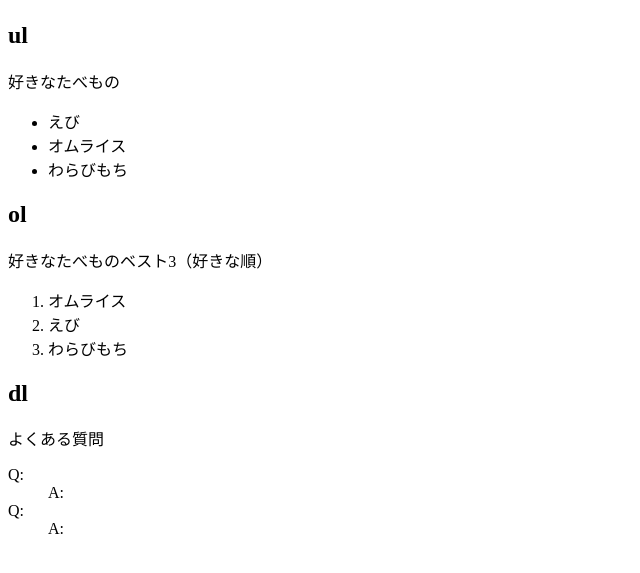
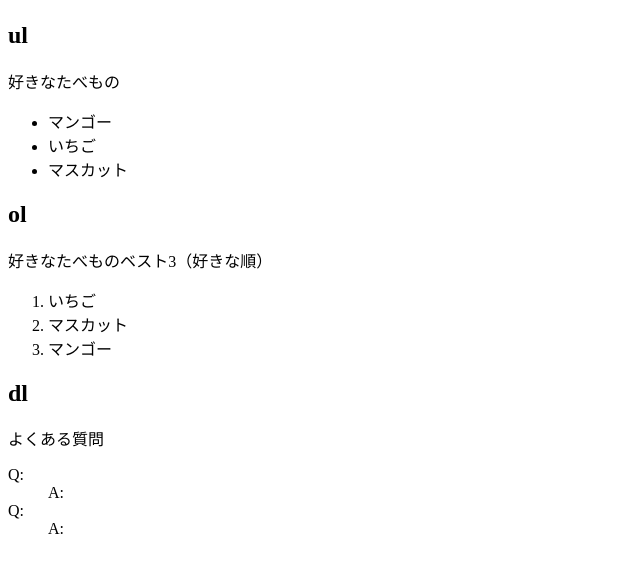
Before and after one commit to madokakmr/html_sample_04, a plain HTML site: page index.html in a window 1280 px wide. Shown: the part 67-640 px from the top of the page, without its empty margins (0-640 px from the left). Drawn offline with Linux system fonts and the light colour scheme.

Commit message:
Add files via upload

```diff
--- a/index.html
+++ b/index.html
@@ -1,5 +1,5 @@
 <!DOCTYPE html>
-<html lang="en">
+<html lang="ja">
 <head>
     <meta charset="UTF-8">
     <meta http-equiv="X-UA-Compatible" content="IE=edge">
@@ -7,21 +7,22 @@
     <title>Document</title>
 </head>
 <body>
+
     <h1>様々なリスト</h1>
 <h2>ul</h2>
 <p>好きなたべもの</p>
 <ul>
-  <li>えび</li>
-  <li>オムライス</li>
-  <li>わらびもち</li>
+  <li>マンゴー</li>
+  <li>いちご</li>
+  <li>マスカット</li>
 </ul>
 
 <h2>ol</h2>
 <p>好きなたべものベスト3（好きな順）</p>
   <ol>
-  <li>オムライス</li>
-  <li>えび</li>
-  <li>わらびもち</li>
+  <li>いちご</li>
+  <li>マスカット</li>
+  <li>マンゴー</li>
 </ol>
 
 <h2>dl</h2>
@@ -32,5 +33,6 @@
   <dt>Q:</dt>
   <dd>A:</dd>
 </dl>
+
 </body>
 </html>
```
